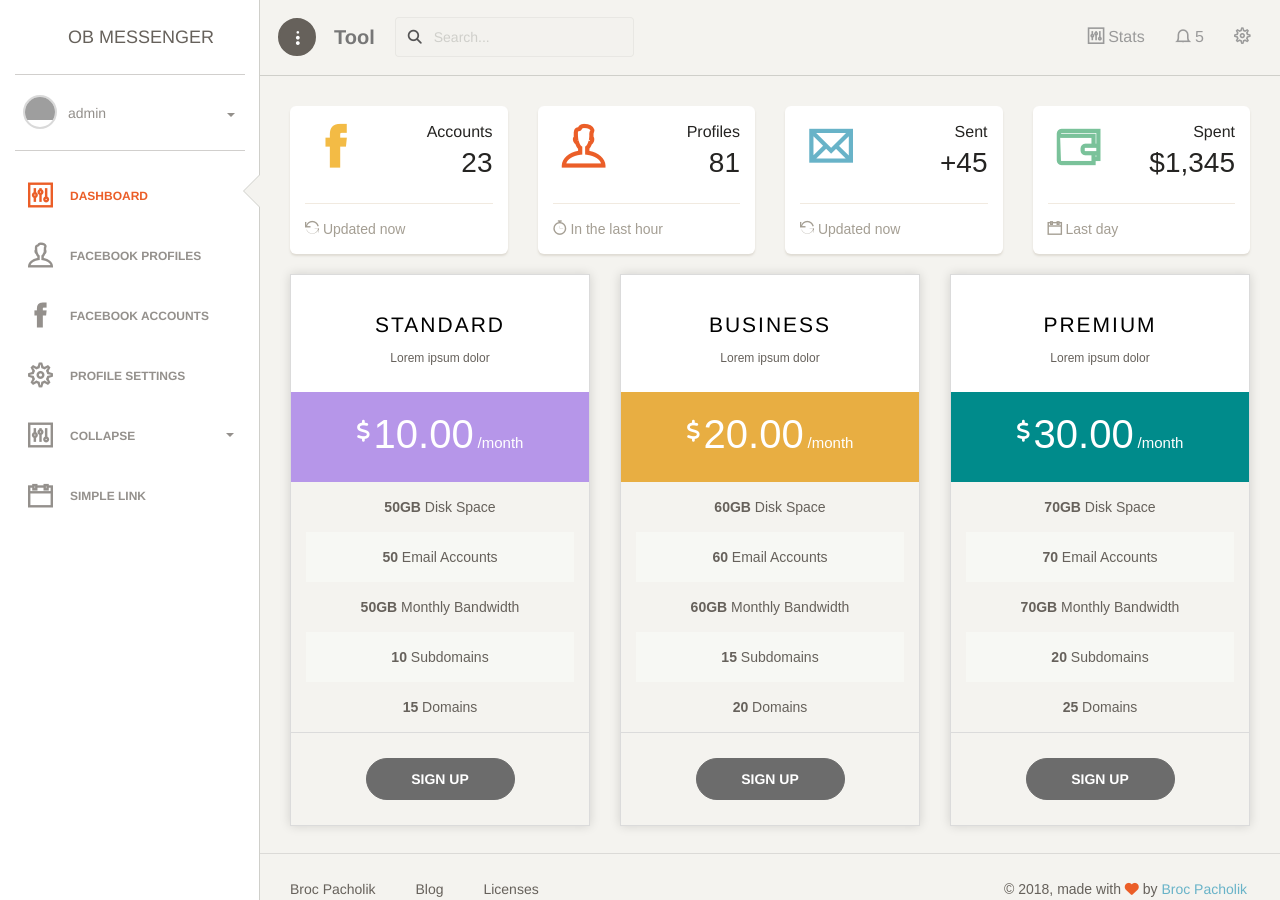
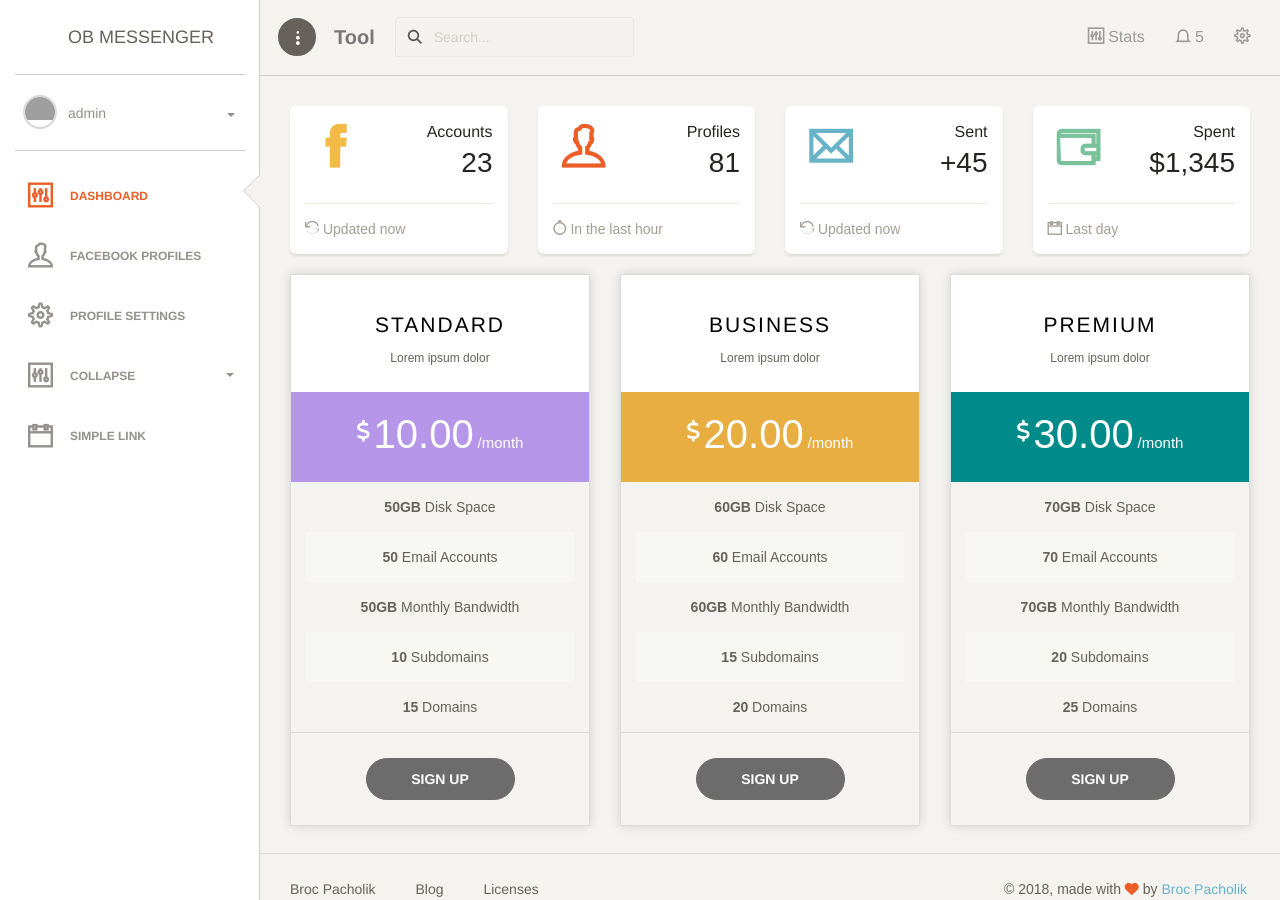
Before and after one commit to kahihia/fbmessenger, a Django app: page / in a window 1280 px wide. Run offline with Django 3.2, Linux system fonts and the light colour scheme; a user stored in the database is signed in; data comes from the database, SQL or seed files in the repository; both versions use the stored data as it was after the commit; some libraries are stand-ins or nearby versions; grey boxes are pictures that could not be loaded.

Commit message:
Disabled facebook accounts

```diff
--- a/fbautomation/userarea/models.py
+++ b/fbautomation/userarea/models.py
@@ -20,7 +20,7 @@ class FacebookProfileUrl(models.Model):
                                       null=True, blank=True)
 
     class Meta:
-        ordering = ["id"]
+        ordering = ["-id"]
 
     def __str__(self):
         return "{}".format(self.url)
--- a/fbautomation/userarea/templates/base_generic.html
+++ b/fbautomation/userarea/templates/base_generic.html
@@ -104,13 +104,6 @@
                         <a href="{% url 'facebook_url_list' %}">
 	                        <i class="ti-user"></i>
 	                        <p>Facebook Profiles</p>
-	                    </a>
-	                </li>
-                    {% url 'fbaccounts' as fbacc_url%}
-                    <li {% if request.get_full_path == fbacc_url %} class="active" {% endif %}>
-                        <a href="{% url 'fbaccounts' %}">
-	                        <i class="ti-facebook"></i>
-	                        <p>Facebook accounts</p>
 	                    </a>
 	                </li>
                     {% url 'profile' as profile_url%}
--- a/fbautomation/userarea/templates/facebook_profile_url.html
+++ b/fbautomation/userarea/templates/facebook_profile_url.html
@@ -31,7 +31,7 @@
 	                                    <tbody>
                                             {% for profile_url in urls %}
 	                                        <tr>
-                                                <td class="text-center">{{ profile.id }}</td>
+                                                <td class="text-center">{{ profile_url.id }}</td>
                                                 <td>{{ profile_url.url }}</td>
 	                                            <td>{{ profile_url.created_on|date:"d/m/Y" }}</td>
 	                                            <td class="td-actions text-right">
--- a/fbautomation/userarea/urls.py
+++ b/fbautomation/userarea/urls.py
@@ -7,13 +7,16 @@ urlpatterns = [
     url(r'^$', views.index, name='index'),
     url(r'^accounts/signup/$', views.signup, name='signup'),
     url(r'^profile/$', views.profile, name='profile'),
-    url(r'^fbaccounts/$', views.facebook_accounts, name='fbaccounts'),
-    url(r'^create/fbaccount/$', views.CreateFacebookAccount.as_view(), name='create_fbaccount'),
-    url(r'^ajax/new/fbaccount/$', views.new_fbaccount, name='new_fbaccount'),
-    url(r'^ajax/remove/fbaccount/$', views.remove_fbaccount, name='remove_fbaccount'),
-    url(r'^ajax/edit/fbaccount/$', views.edit_fbaccount, name='edit_fbaccount'),
-    url(r'^ajax/get/fbaccount/(?P<pk>\d+)/$', views.get_fbaccount, name='get_fbaccount'),
-    url(r'^ajax/remove/fburl/$', views.remove_fburl, name='remove_fburl'),
+
+
+    # Facebook account user
+    # url(r'^fbaccounts/$', views.facebook_accounts, name='fbaccounts'),
+    # url(r'^create/fbaccount/$', views.CreateFacebookAccount.as_view(), name='create_fbaccount'),
+    # url(r'^ajax/new/fbaccount/$', views.new_fbaccount, name='new_fbaccount'),
+    # url(r'^ajax/remove/fbaccount/$', views.remove_fbaccount, name='remove_fbaccount'),
+    # url(r'^ajax/edit/fbaccount/$', views.edit_fbaccount, name='edit_fbaccount'),
+    # url(r'^ajax/get/fbaccount/(?P<pk>\d+)/$', views.get_fbaccount, name='get_fbaccount'),
+    # url(r'^ajax/remove/fburl/$', views.remove_fburl, name='remove_fburl'),
 
     url(r'^create/fburl/$', views.new_fburl, name='create_fburl'),
     url(r'^update/fburl/(?P<pk>\d+)/$', views.UpdateFacebookProfileUrl.as_view(), name='update_fburl'),
```
Also changed, not shown: fbautomation/db.sqlite3.
